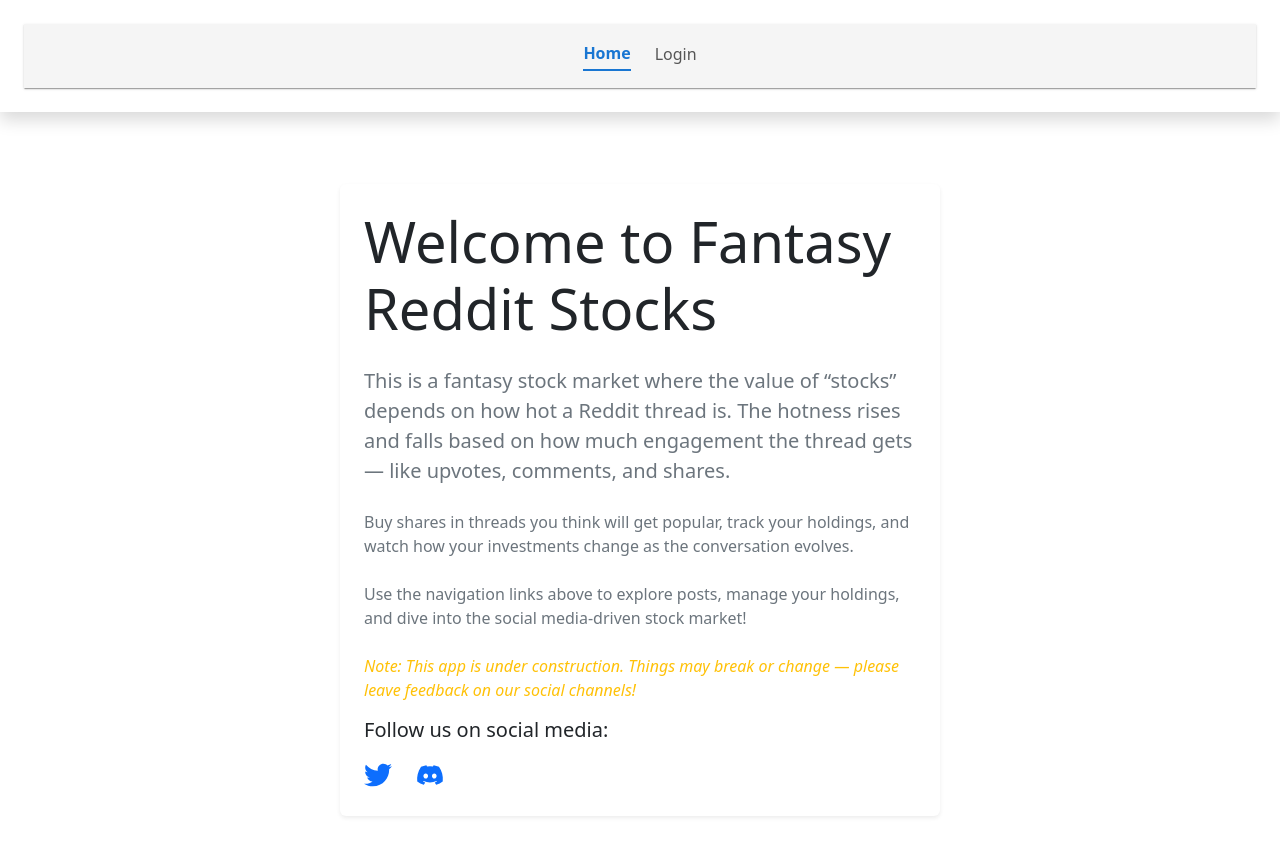
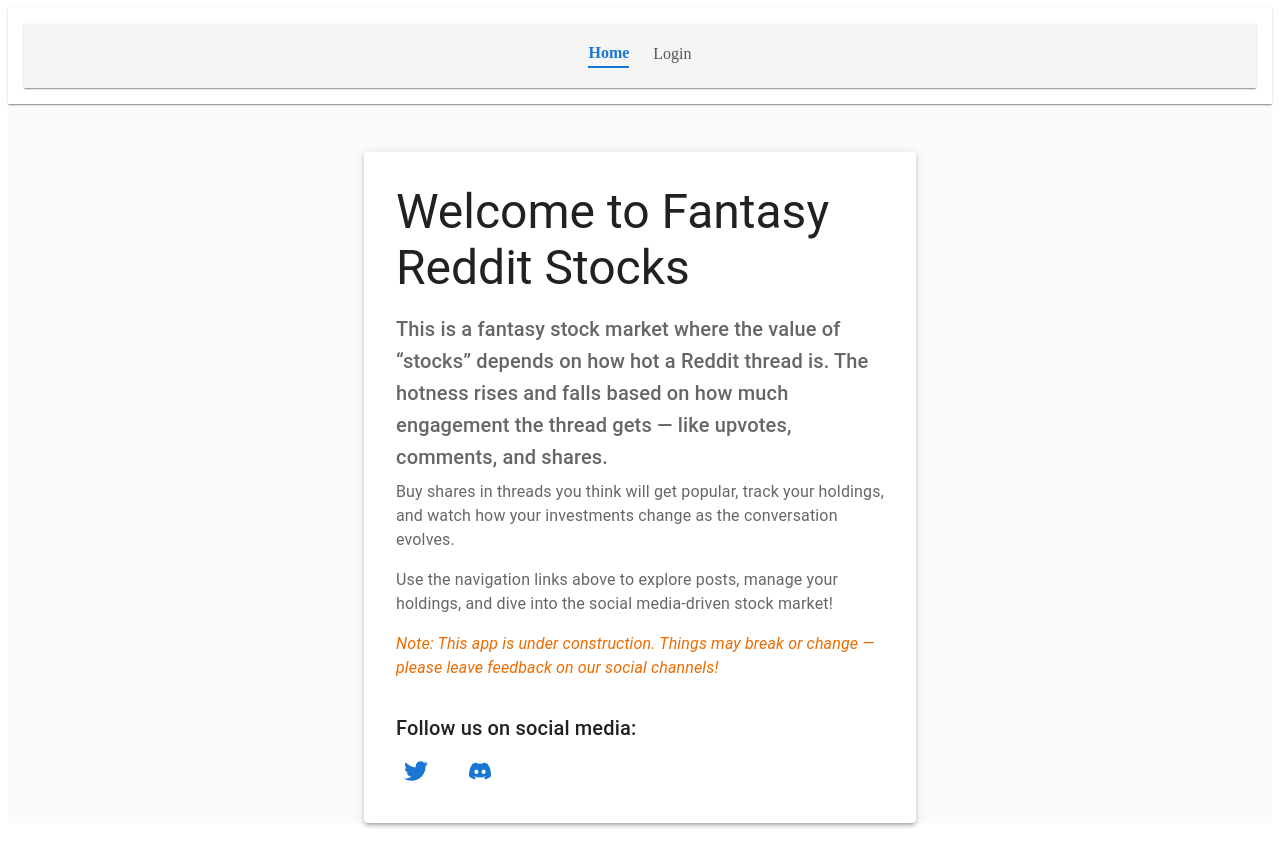
Before and after one commit to yusuken64/FantasyReddit, a React (Vite) app in the folder client/: page / in a window 1280 px wide. Shown: the top 866 px of the page. After the commit the page ends 831 px from the top, so only its background shows below. Built offline with nearby package versions, Linux system fonts and the light colour scheme; no server answers.

Commit message:
remove bootstrap

```diff
--- a/client/src/App.tsx
+++ b/client/src/App.tsx
@@ -1,23 +1,33 @@
-import { AuthContext } from './context/AuthContext'
-import { BrowserRouter, Routes, Route, NavLink, useNavigate, Outlet } from 'react-router-dom'
-import Login from './components/LoginWithReddit'
-import { RedditStocks } from './components/RedditStocks'
-import Holdings from './components/Holdings'
+import React, { useContext, useEffect } from 'react';
+import { BrowserRouter, Routes, Route, NavLink, useNavigate, Outlet, Navigate } from 'react-router-dom';
+import { AuthContext } from './context/AuthContext';
+import Login from './components/LoginWithReddit';
+import { RedditStocks } from './components/RedditStocks';
+import Holdings from './components/Holdings';
 import Leaderboard from './components/Leaderboard';
 import Debug from './components/Debug';
 import Transactions from './components/Transactions';
-import 'bootstrap/dist/css/bootstrap.min.css';
-import { AppBar, Toolbar, Button, Typography } from '@mui/material'
-import { FaTwitter, FaDiscord } from 'react-icons/fa'
-import React, { useContext } from 'react';
-import { Navigate } from 'react-router-dom';
-import Portfolio from './components/Portfolio'
+import Portfolio from './components/Portfolio';
+
+import {
+  AppBar,
+  Toolbar,
+  Button,
+  Typography,
+  Box,
+  Paper,
+  Stack,
+  Container,
+  IconButton,
+} from '@mui/material';
+
+import { FaTwitter, FaDiscord } from 'react-icons/fa';
 
 function Navigation() {
   const { username, credits, logout } = useContext(AuthContext);
   const navigate = useNavigate();
 
-  React.useEffect(() => {
+  useEffect(() => {
     console.log('API URL from env:', import.meta.env.VITE_API_URL);
   }, []);
 
@@ -42,22 +52,18 @@ function Navigation() {
     end?: boolean;
   };
 
-  const publicLinks: NavLinkItem[] = [
-    { to: '/', label: 'Home', end: true },
-  ];
+  const publicLinks: NavLinkItem[] = [{ to: '/', label: 'Home', end: true }];
 
   const privateLinks: NavLinkItem[] = [
     { to: '/redditStocks', label: 'Stocks' },
     { to: '/holdings', label: 'Holdings' },
-    //{ to: '/leaderboard', label: 'Leaderboard' },
-    //{ to: '/debug', label: 'Debug' },
+    // { to: '/leaderboard', label: 'Leaderboard' },
+    // { to: '/debug', label: 'Debug' },
     { to: '/transactions', label: 'Log' },
   ];
 
-  const linksToShow = [
-    ...(!username ? publicLinks : []),
-    ...(username ? privateLinks : []),
-  ];
+  const linksToShow = [...(!username ? publicLinks : []), ...(username ? privateLinks : [])];
+
   return (
     <AppBar position="static" color="default" elevation={1}>
       <Toolbar sx={{ justifyContent: 'center', gap: 3 }}>
@@ -77,12 +83,18 @@ function Navigation() {
           <>
             <Typography
               variant="body2"
-              color="textSecondary"
-              sx={{ ml: 2, mr: 1, alignSelf: 'center', cursor: 'pointer', textDecoration: 'underline' }}
+              color="text.secondary"
+              sx={{
+                ml: 2,
+                mr: 1,
+                alignSelf: 'center',
+                cursor: 'pointer',
+                textDecoration: 'underline',
+              }}
               onClick={() => navigate('/portfolio')}
-              aria-label={`Go to ${username}'s portfolio`}
               role="button"
               tabIndex={0}
+              aria-label={`Go to ${username}'s portfolio`}
               onKeyDown={(e) => {
                 if (e.key === 'Enter' || e.key === ' ') navigate('/portfolio');
               }}
@@ -101,53 +113,59 @@ function Navigation() {
 
 function HomePage() {
   return (
-    <div
-      role="main"
-      className="container my-5 p-4 bg-white rounded shadow-sm"
-      style={{ maxWidth: '600px' }}
-    >
-      <h1 className="display-4 mb-4">Welcome to Fantasy Reddit Stocks</h1>
-      <p className="lead text-secondary mb-4">
+    <Box display="flex" justifyContent="center" mt={5}>
+      <Paper elevation={3} sx={{ p: 4, maxWidth: 600, width: '100%' }}>
+        <Typography variant="h3" gutterBottom>
+          Welcome to Fantasy Reddit Stocks
+        </Typography>
+
+        <Typography variant="h6" color="text.secondary" gutterBottom>
           This is a fantasy stock market where the value of “stocks” depends on how hot a Reddit thread is.
           The hotness rises and falls based on how much engagement the thread gets — like upvotes, comments, and shares.
-      </p>
-      <p className="text-secondary mb-4">
+        </Typography>
+
+        <Typography color="text.secondary" paragraph>
           Buy shares in threads you think will get popular, track your holdings, and watch how your investments change as the conversation evolves.
-      </p>
-      <p className="text-secondary mb-4">
+        </Typography>
+
+        <Typography color="text.secondary" paragraph>
           Use the navigation links above to explore posts, manage your holdings, and dive into the social media-driven stock market!
-      </p>
+        </Typography>
 
-      <p className="text-warning fst-italic">
+        <Typography variant="body1" color="warning.main" fontStyle="italic">
           Note: This app is under construction. Things may break or change — please leave feedback on our social channels!
-      </p>
+        </Typography>
 
-      {/* Social media links with icons */}
-      <div className="mt-3">
-        <h5>Follow us on social media:</h5>
-        <div className="d-flex gap-4 fs-3">
-          {/* Replace '#' with actual URLs */}
-          <a
+        <Box mt={4}>
+          <Typography variant="h6" gutterBottom>
+            Follow us on social media:
+          </Typography>
+          <Stack direction="row" spacing={3}>
+            <IconButton
+              component="a"
               href="https://x.com/JuicyChickenDev"
-            aria-label="Twitter"
-            className="text-primary"
               target="_blank"
               rel="noopener noreferrer"
+              aria-label="Twitter"
+              color="primary"
             >
               <FaTwitter />
-          </a>
-          <a
+            </IconButton>
+            <IconButton
+              component="a"
               href="https://discord.gg/nJ84kqbbzV"
+              target="_blank"
+              rel="noopener noreferrer"
               aria-label="Discord"
-            className="text-primary"
-            target="_blank"
-            rel="noopener noreferrer">
+              color="primary"
+            >
               <FaDiscord />
-          </a>
-        </div>
-      </div>
-    </div>
-  )
+            </IconButton>
+          </Stack>
+        </Box>
+      </Paper>
+    </Box>
+  );
 }
 
 function PrivateRoute() {
@@ -158,12 +176,12 @@ function PrivateRoute() {
 function App() {
   return (
     <BrowserRouter>
-      <div className="min-h-screen bg-gray-50">
-        <header className="bg-white shadow p-4 mb-6">
+      <Box minHeight="100vh" bgcolor="grey.50">
+        <Box component="header" bgcolor="white" boxShadow={1} p={2} mb={6}>
           <Navigation />
-        </header>
+        </Box>
 
-        <main className="max-w-xl mx-auto p-4">
+        <Container component="main" maxWidth="sm">
           <Routes>
             <Route path="/" element={<HomePage />} />
             <Route path="/login" element={<Login />} />
@@ -176,10 +194,10 @@ function App() {
               <Route path="/portfolio" element={<Portfolio />} />
             </Route>
           </Routes>
-        </main>
-      </div>
+        </Container>
+      </Box>
     </BrowserRouter>
-  )
+  );
 }
 
-export default App
+export default App;
```
Lines whose indentation alone changed are shown as unchanged.
